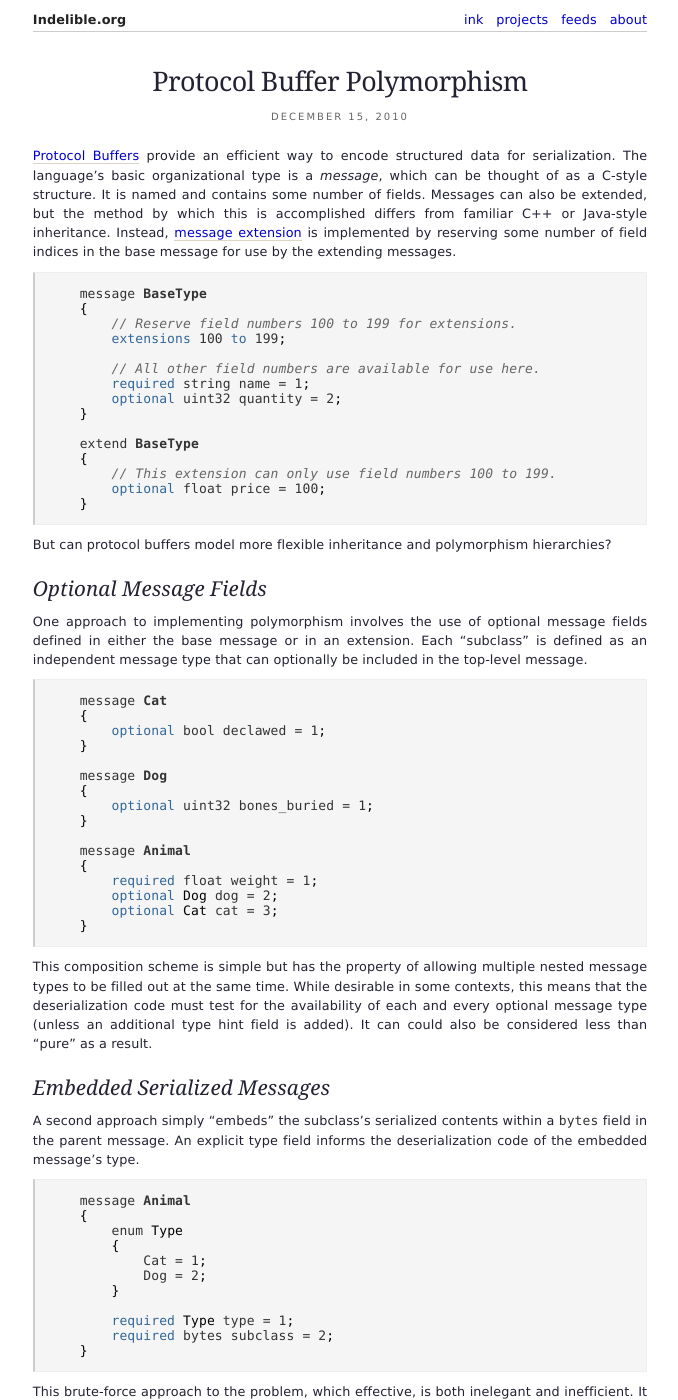
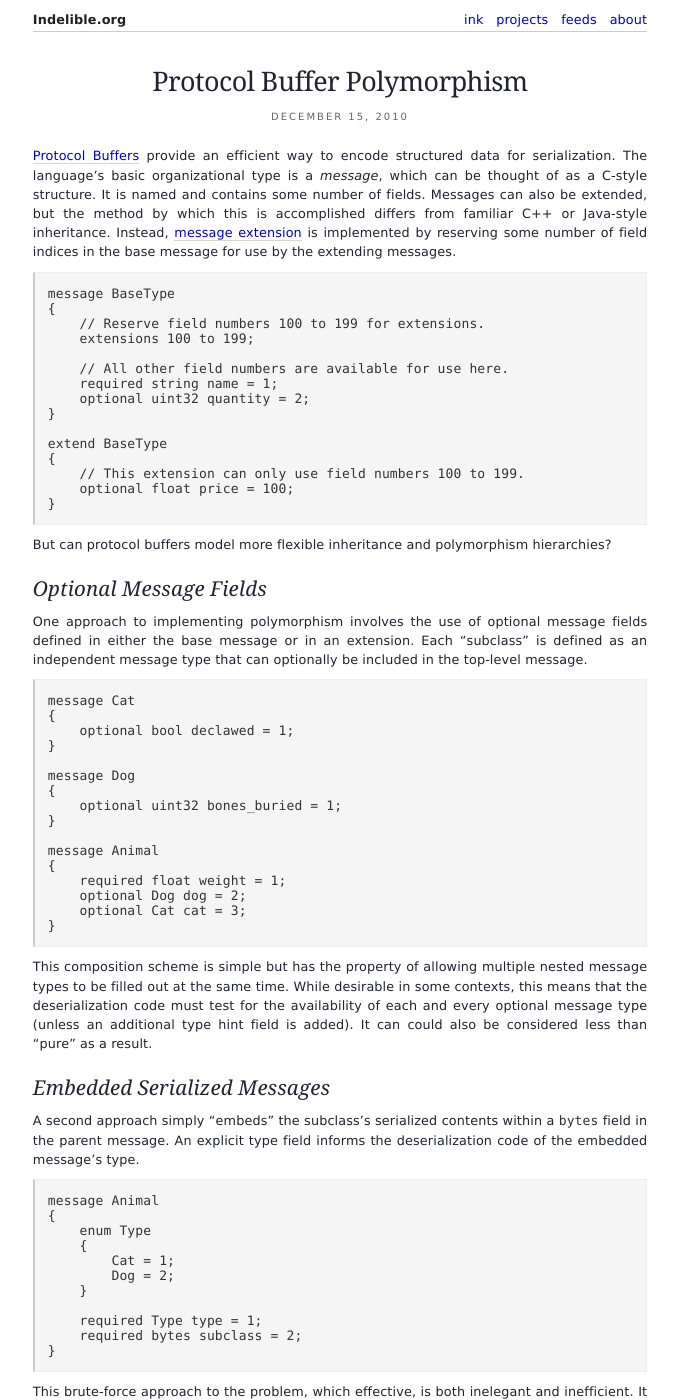
Before and after one commit to jparise/jparise.github.com, a Jekyll site: the page built from _posts/2010-12-15-protobuf-polymorphism.markdown, in a window 1280 px wide and 1400 px high. Shown: the whole window, without its empty margins (300-978 px from the left). Built offline with Jekyll 4.4.1, drawn with Linux system fonts in a browser that asks for light colours; Markdown is read by kramdown in place of the engine named in the settings; comment, search, counter and statistics services are not loaded; some of the changed text lies outside the part shown.

Commit message:
Removing highlighting from protobuf code examples.
GitHub Pages doesn't appear to be using the latest version pygments (which
has protobuf highlighting support).

```diff
--- a/_posts/2010-12-15-protobuf-polymorphism.markdown
+++ b/_posts/2010-12-15-protobuf-polymorphism.markdown
@@ -11,8 +11,6 @@ some number of fields.  Messages can also be extended, but the method by which
 this is accomplished differs from familiar C++ or Java-style inheritance.
 Instead, [message extension][extensions] is implemented by reserving some
 number of field indices in the base message for use by the extending messages.
-
-{% highlight protobuf %}
 
     message BaseType
     {
@@ -30,8 +28,6 @@ number of field indices in the base message for use by the extending messages.
         optional float price = 100;
     }
 
-{% endhighlight %}
-
 But can protocol buffers model more flexible inheritance and polymorphism
 hierarchies?
 
@@ -41,8 +37,6 @@ One approach to implementing polymorphism involves the use of optional message
 fields defined in either the base message or in an extension.  Each "subclass"
 is defined as an independent message type that can optionally be included in
 the top-level message.
-
-{% highlight protobuf %}
 
     message Cat
     {
@@ -61,8 +55,6 @@ the top-level message.
         optional Cat cat = 3;
     }
 
-{% endhighlight %}
-
 This composition scheme is simple but has the property of allowing multiple
 nested message types to be filled out at the same time.  While desirable in
 some contexts, this means that the deserialization code must test for the
@@ -76,8 +68,6 @@ A second approach simply "embeds" the subclass's serialized contents within a
 `bytes` field in the parent message.  An explicit type field informs the
 deserialization code of the embedded message's type.
 
-{% highlight protobuf %}
-
     message Animal
     {
         enum Type
@@ -89,8 +79,6 @@ deserialization code of the embedded message's type.
         required Type type = 1;
         required bytes subclass = 2;
     }
-
-{% endhighlight %}
 
 This brute-force approach to the problem, which effective, is both inelegant
 and inefficient.  It can be useful where it is desirable to defer the
@@ -104,8 +92,6 @@ The final (and most generally recommended) approach uses a combination of
 types.  This works by having each subclass reference itself from within a
 nested extension of the base type.  An explicit type field is still required to
 guide the deserialization process.
-
-{% highlight protobuf %}
 
     message Animal
     {
@@ -141,8 +127,6 @@ guide the deserialization process.
         // These fields can use the full number range.
         optional uint32 bones_buried = 1;
     }
-
-{% endhighlight %}
 
 It may not be immediately obvious how to work with this message structure, so
 here's an example using the Python API:
@@ -190,13 +174,9 @@ It's a little unfortunate that there isn't a more obvious language syntax for
 expressing inheritance.  For example, many programmers would likely find these
 definitions familiar:
 
-{% highlight protobuf %}
-
     message Animal { ... }
     message Cat : Animal { ... }
     message Dog : Animal { ... }
-
-{% endhighlight %}
 
 There are of course open questions as to how this syntax would map to the
 underlying concepts of messages and extensions, but it shouldn't be too
```
